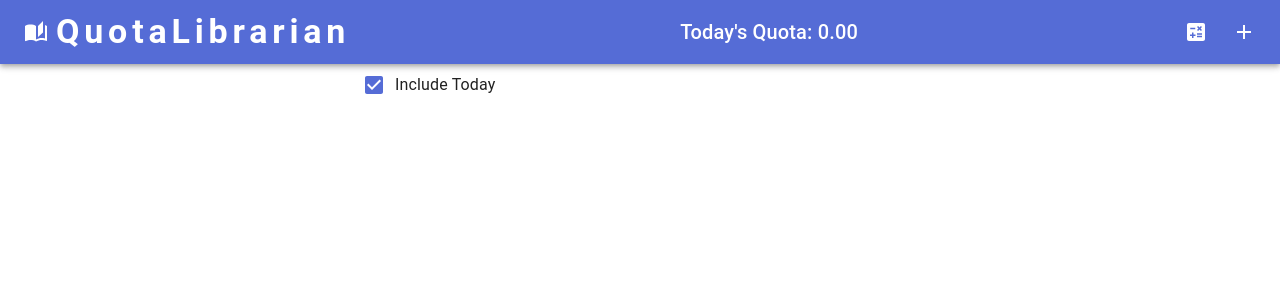
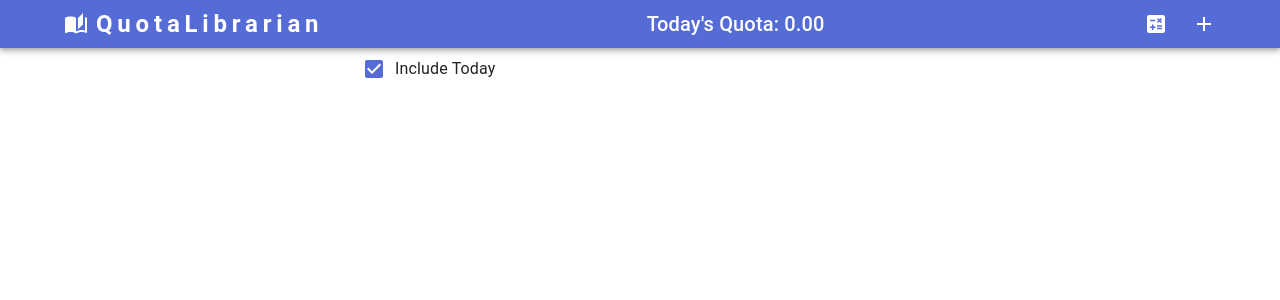
Before and after one commit to noahjb/quota-librarian, a React (Create React App) app: page / in a window 1280 px wide. Shown: the top 300 px of the page. Built offline with nearby package versions, Linux system fonts and the light colour scheme.

Commit message:
Update NavBar styling

```diff
--- a/src/components/NavBar.tsx
+++ b/src/components/NavBar.tsx
@@ -31,14 +31,13 @@ export const NavBar = ({ onAdd, onCalculate }: NavBarProps) => {
   }, [books]);
 
   return (
-    <AppBar position="static">
-      <Container maxWidth="xl">
-        <Toolbar disableGutters>
-          <AutoStoriesIcon
-            sx={{ display: { xs: "none", md: "flex" }, mr: 1 }}
-          />
+    <Box sx={{ display: "flex" }}>
+      <AppBar position="static" component="nav">
+        <Container>
+          <Toolbar variant="dense" disableGutters>
+            <AutoStoriesIcon sx={{ display: { sm: "flex" }, mr: 1 }} />
             <Typography
-            variant="h4"
+              variant="h5"
               noWrap
               component="a"
               href="/"
@@ -54,11 +53,15 @@ export const NavBar = ({ onAdd, onCalculate }: NavBarProps) => {
               QuotaLibrarian
             </Typography>
             <Box sx={{ flexGrow: 1 }} />
-          <Typography variant="h6" component="div">
+            <Typography
+              variant="h6"
+              component="div"
+              sx={{ flexGrow: 1, textAlign: "center" }}
+            >
               Today's Quota: {quota.toFixed(2)}
             </Typography>
             <Box sx={{ flexGrow: 1 }} />
-          <Box sx={{ display: { xs: "none", md: "flex" } }}>
+            <Box sx={{ display: { sm: "flex" } }}>
               <IconButton
                 size="large"
                 aria-label="input pages"
@@ -80,5 +83,6 @@ export const NavBar = ({ onAdd, onCalculate }: NavBarProps) => {
           </Toolbar>
         </Container>
       </AppBar>
+    </Box>
   );
 };
--- a/src/index.tsx
+++ b/src/index.tsx
@@ -3,7 +3,7 @@ import ReactDOM from "react-dom/client";
 import CssBaseline from "@mui/material/CssBaseline";
 import { App } from "./App";
 import { ThemeProvider } from "@mui/material/styles";
-import theme from "./theme";
+import { theme } from "./theme";
 import reportWebVitals from "./reportWebVitals";
 
 const root = ReactDOM.createRoot(
--- a/src/theme.ts
+++ b/src/theme.ts
@@ -2,7 +2,7 @@ import { createTheme } from "@mui/material/styles";
 import { red } from "@mui/material/colors";
 
 // A custom theme for this app
-const theme = createTheme({
+export const theme = createTheme({
   palette: {
     primary: {
       main: "#556cd6",
@@ -15,5 +15,3 @@ const theme = createTheme({
     },
   },
 });
-
-export default theme;
```
Lines whose indentation alone changed are shown as unchanged.
